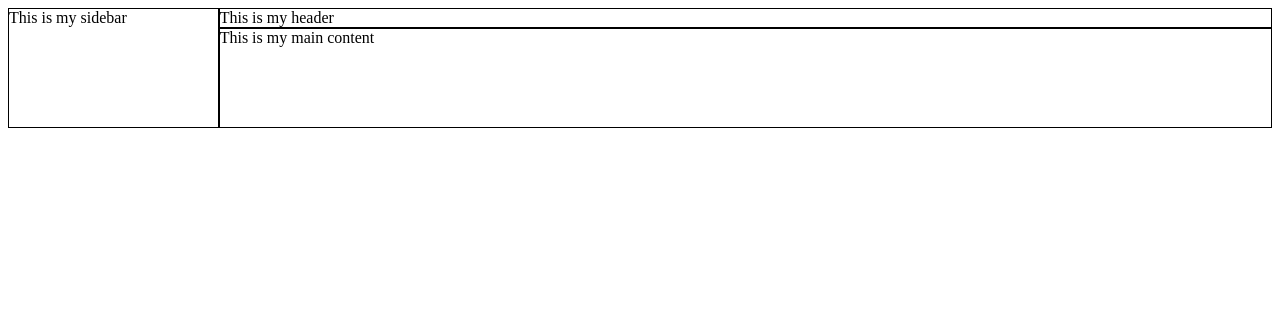
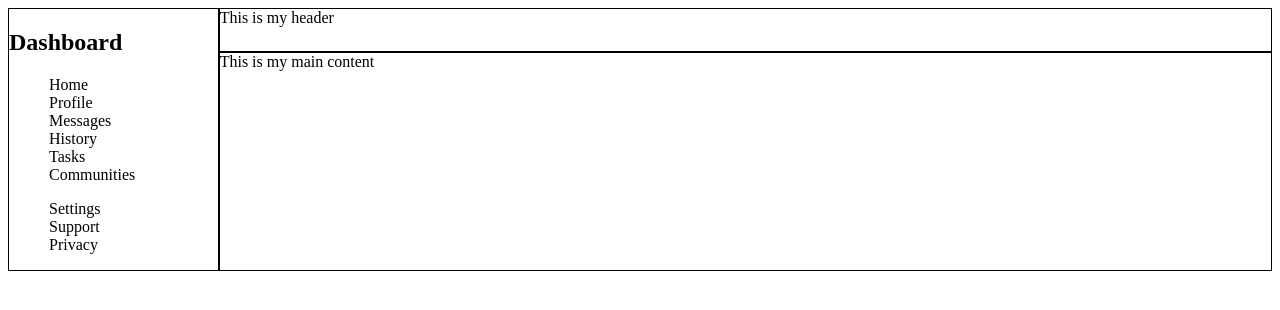
Before and after one commit to monkeC0der/monkeyDashboard, a plain HTML site: page index.html in a window 1280 px wide. Drawn offline with Linux system fonts and the light colour scheme.

Commit message:
Add sidebar content

```diff
--- a/index.html
+++ b/index.html
@@ -9,7 +9,23 @@
 <body>
     <div class="wrapper">
         <div class="header">This is my header</div>
-        <div class="sidebar">This is my sidebar</div>
+        <div class="sidebar">
+            <h2>Dashboard</h2>
+            <ul>
+                <li>Home</li>
+                <li>Profile</li>
+                <li>Messages</li>
+                <li>History</li>
+                <li>Tasks</li>
+                <li>Communities</li>
+            </ul>
+
+            <ul>
+                <li>Settings</li>
+                <li>Support</li>
+                <li>Privacy</li>
+            </ul>
+        </div>
         <div class="mainContent">This is my main content</div>
     </div>
 </body>
--- a/styles.css
+++ b/styles.css
@@ -3,6 +3,7 @@
     display: grid;
     grid-template: 1fr 5fr / 1fr 5fr
 }
+
 .wrapper>* {
     border: 1px solid black;
 
@@ -16,6 +17,10 @@
     grid-area: 1 / 1 / 3 / 2;
 }
 
+.sidebar>ul {
+    list-style: none;
+}
+
 .mainContent {
     grid-area: 2 / 2 / 3 / 3;
 }
```
